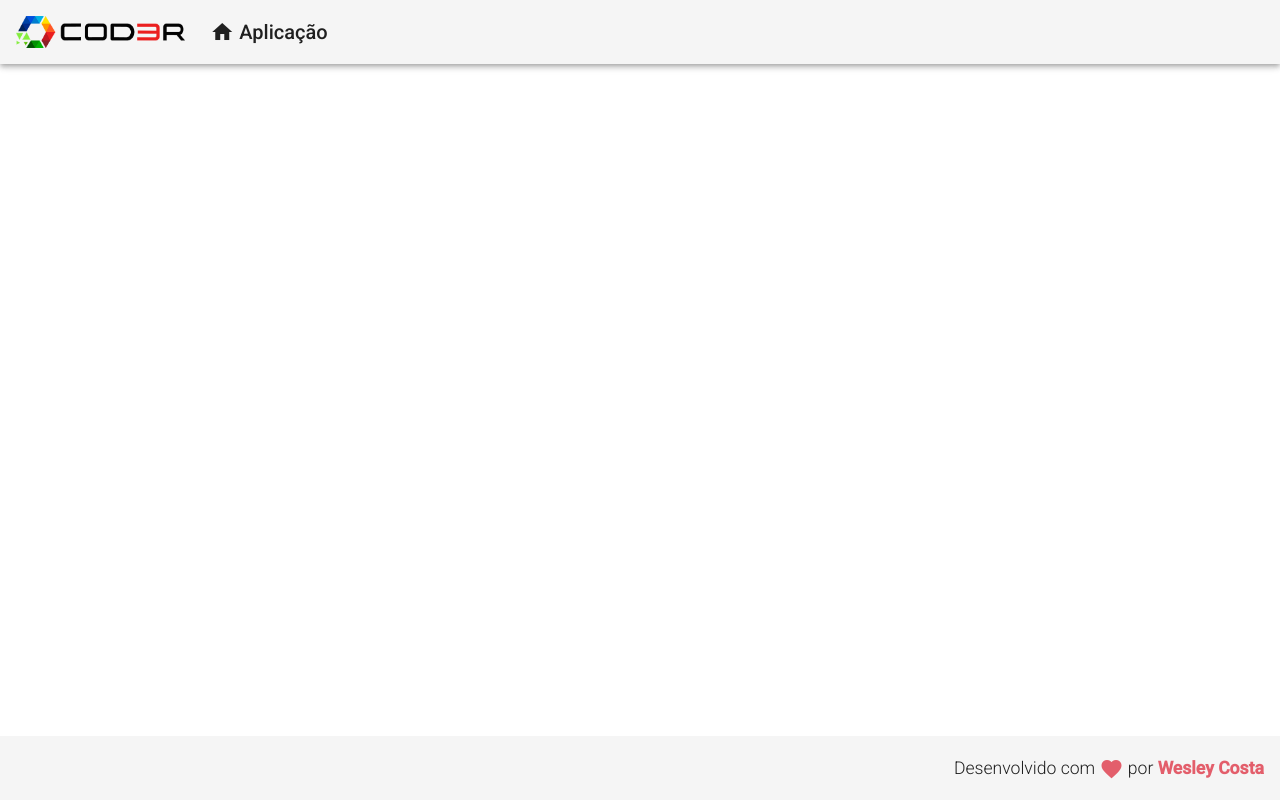
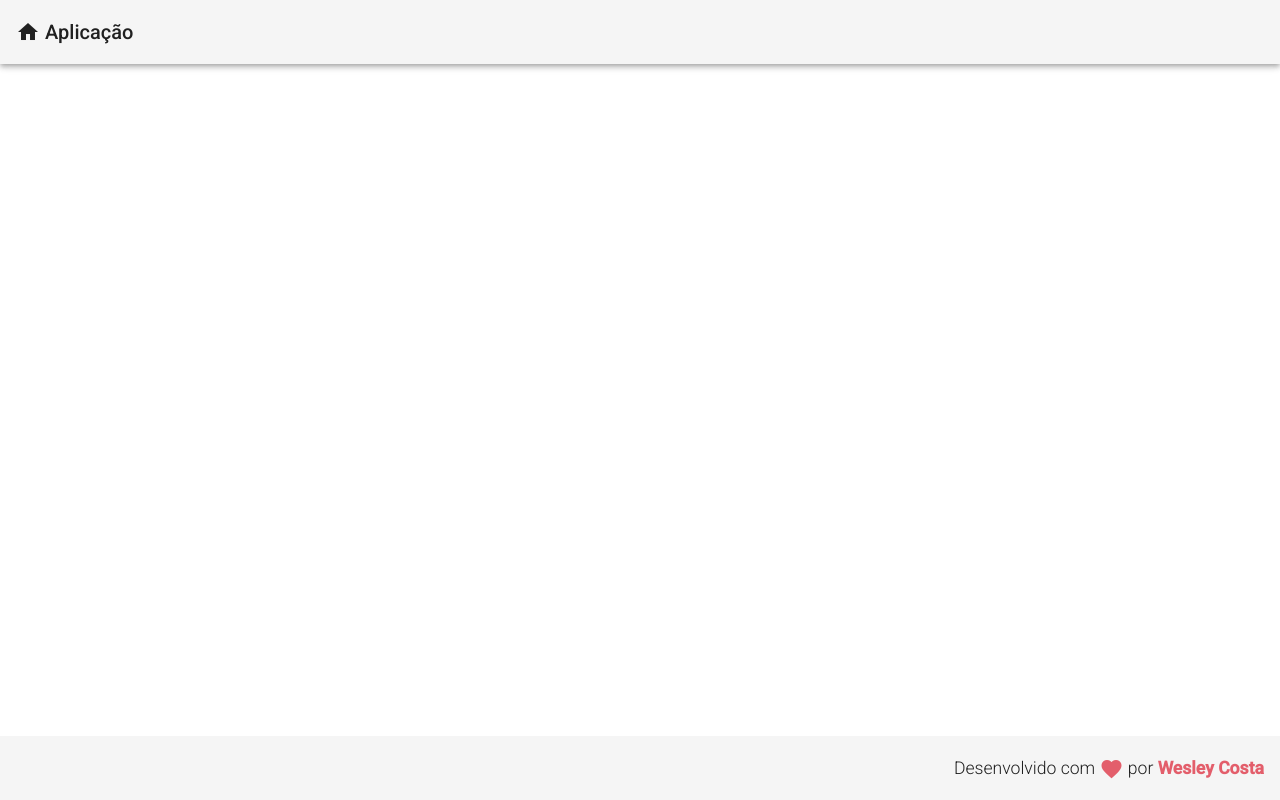
Before and after one commit to wferreiracosta/loja-angular-js, an Angular app in the folder frontend/: page / in a window 1280 px wide. Built offline with nearby package versions, Linux system fonts and the light colour scheme.

Commit message:
Retirado logo

```diff
--- a/frontend/src/app/components/template/header/header.component.css
+++ b/frontend/src/app/components/template/header/header.component.css
@@ -9,14 +9,6 @@
   text-decoration: none;
 }
 
-.header .logo {
-  max-height: 32px;
-}
-
-.header .title-group {
-  padding-left: 25px;
-}
-
 .header .title-group i {
   padding-right: 5px;
 }
--- a/frontend/src/app/components/template/header/header.component.html
+++ b/frontend/src/app/components/template/header/header.component.html
@@ -1,9 +1,4 @@
 <mat-toolbar class="header mat-elevation-z4">
-  <span>
-    <a>
-      <img class="logo" src="assets/img/logo.png" alt="logo">
-    </a>
-  </span>
   <span class="title-group">
     <a>
       <i class="material-icons">
```
Also changed, not shown: frontend/src/assets/img/logo.png (deleted).
